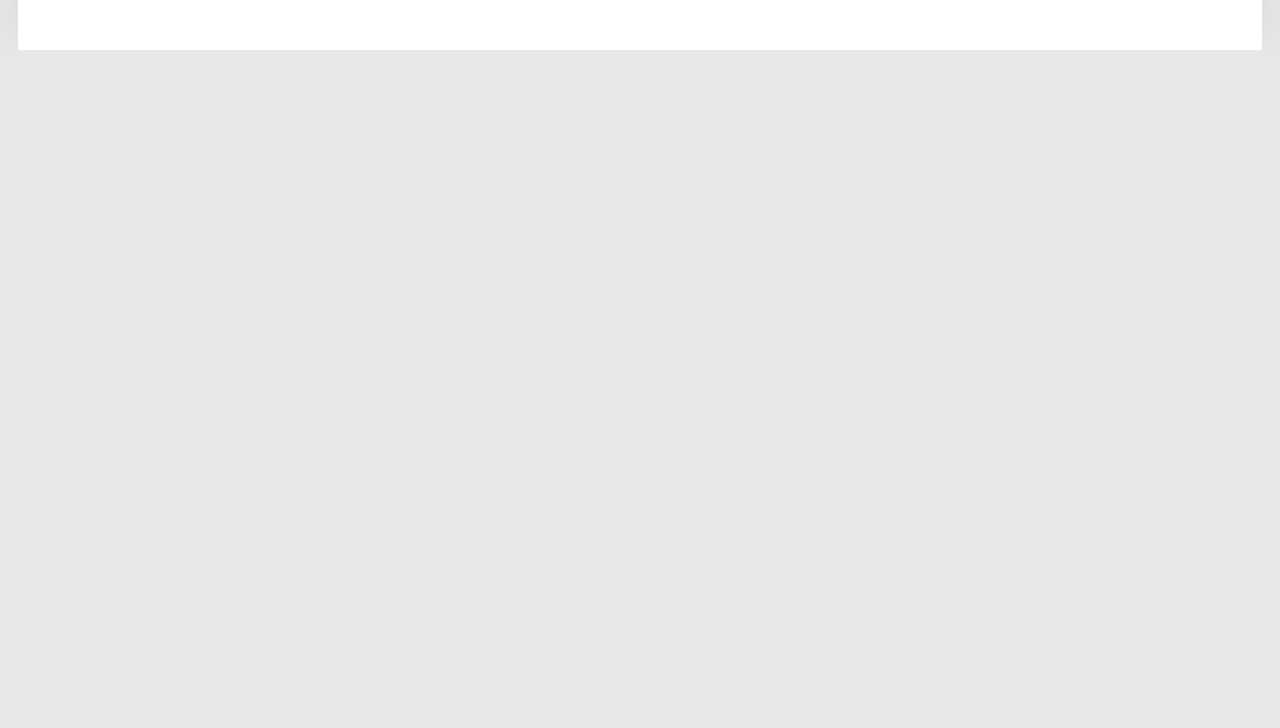
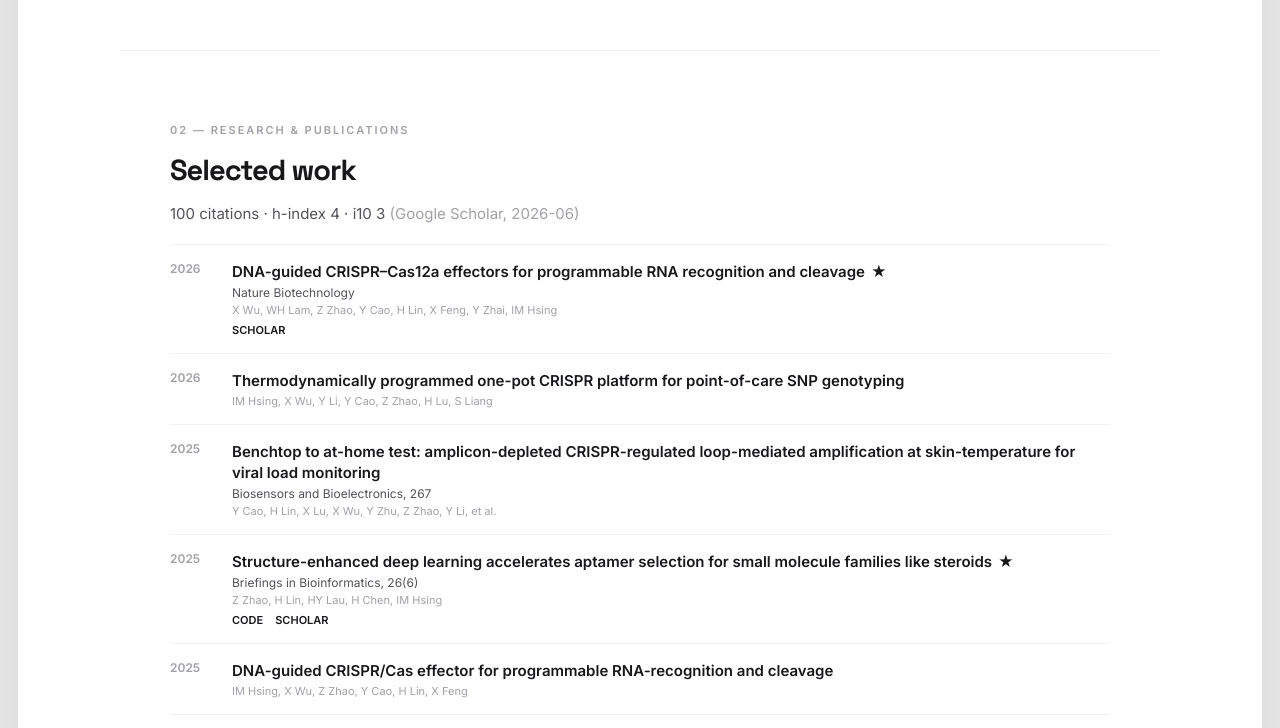
Before and after one commit to zibin-zhao/zibin-zhao.github.io, an Astro site: page / in a window 1280 px wide. Shown: the part 2036-2764 px from the top of the page. Before the commit the page ends 2086 px from the top, so only its background shows below. Built offline with nearby package versions, Linux system fonts and the light colour scheme; Astro itself is replaced by a stand-in of ours.

Commit message:
feat: Research & Publications from content collection

```diff
--- /dev/null
+++ b/src/components/PubList.astro
@@ -0,0 +1,37 @@
+---
+import Section from './Section.astro';
+import { getCollection } from 'astro:content';
+import { sortPubs } from '../data/pubs';
+import { profile } from '../data/profile';
+const entries = await getCollection('publications');
+const pubs = sortPubs(entries.map(e => ({ ...e.data })));
+const s = profile.scholar;
+---
+<Section id="research" num="02" label="Research & Publications">
+  <h2 class="big">Selected work</h2>
+  <p class="muted">{s.citations} citations · h-index {s.hIndex} · i10 {s.i10} <span style="color:#a1a1aa">(Google Scholar, {s.asOf})</span></p>
+  <ul class="pubs">
+    {pubs.map(p => (
+      <li class="pub">
+        <span class="yr">{p.year}</span>
+        <div>
+          <h4>{p.title}{p.featured && <span class="star">★</span>}</h4>
+          {p.venue && <div class="venue">{p.venue}</div>}
+          {p.authors && <div class="auth">{p.authors}</div>}
+          {p.links && <div class="links">{Object.entries(p.links).map(([k,v]) => <a href={v} target="_blank" rel="noopener">{k.toUpperCase()}</a>)}</div>}
+        </div>
+      </li>
+    ))}
+  </ul>
+</Section>
+<style>
+  .pubs{list-style:none;margin-top:18px}
+  .pub{display:flex;gap:16px;padding:16px 0;border-top:1px solid #f0f0f0}
+  .yr{font-size:12px;color:#a1a1aa;min-width:46px;font-weight:700}
+  .pub h4{font-size:15px;font-weight:600;line-height:1.4}
+  .star{color:#18181b;margin-left:6px}
+  .venue{font-size:12px;color:var(--muted);margin-top:3px}
+  .auth{font-size:11px;color:#a1a1aa;margin-top:3px}
+  .links{display:flex;gap:12px;font-size:11px;margin-top:6px}
+  .links a{font-weight:700}
+</style>
--- a/src/pages/index.astro
+++ b/src/pages/index.astro
@@ -3,12 +3,14 @@ import Base from '../layouts/Base.astro';
 import Nav from '../components/Nav.astro';
 import Hero from '../components/Hero.astro';
 import About from '../components/About.astro';
+import PubList from '../components/PubList.astro';
 ---
 <Base>
   <Nav />
   <Hero />
   <main class="content">
     <About />
+    <PubList />
   </main>
   <script>import '../scripts/hero.ts';</script>
 </Base>
```
